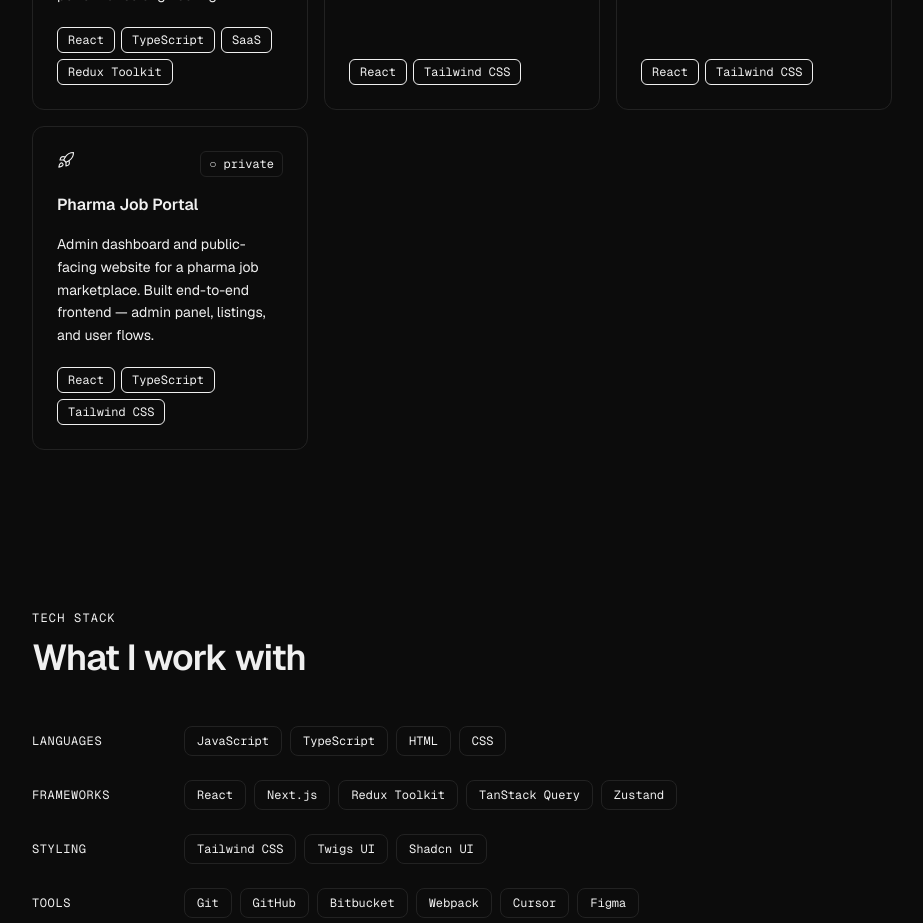
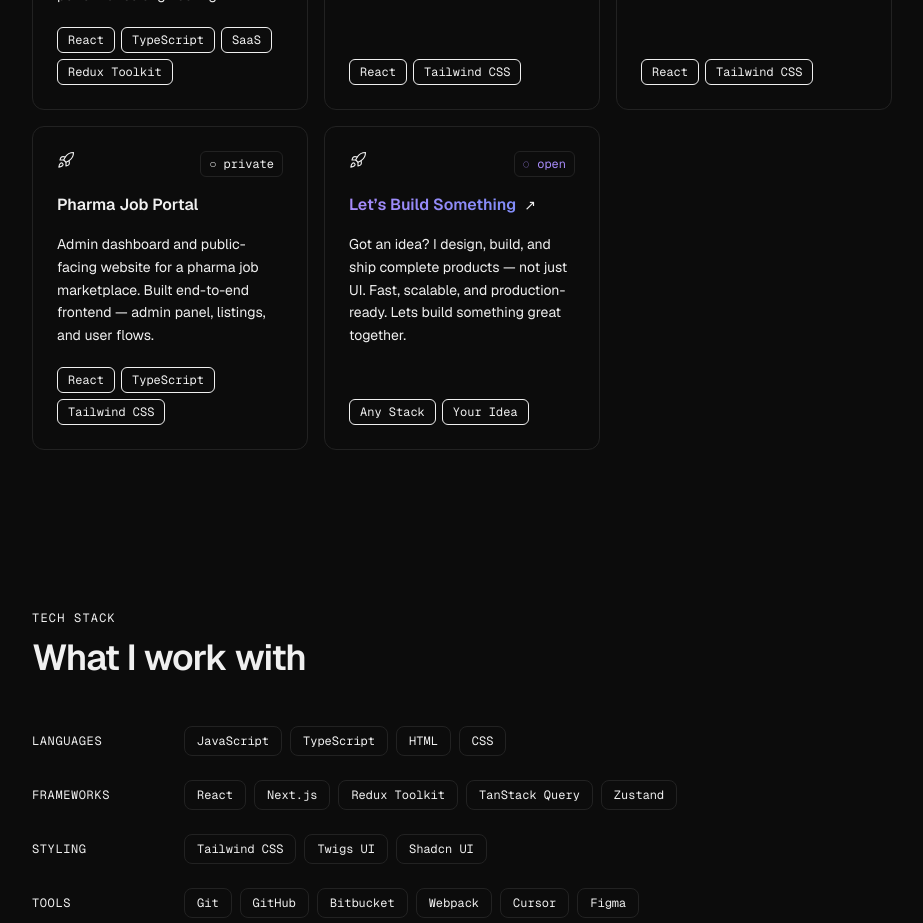
Before and after one commit to NasikhCL/personal-portfolio-website, a Next.js app: page / in a window 1280 px wide. Shown: the part 2780-3703 px from the top of the page, without its empty margins (48-971 px from the left). Built offline with nearby package versions, Linux system fonts and the light colour scheme.

Commit message:
open card added

```diff
--- a/components/sections/Projects.tsx
+++ b/components/sections/Projects.tsx
@@ -72,11 +72,11 @@ function ProjectCard({
               className="text-xs font-mono px-2 py-1 rounded-md border"
               style={{
                 borderColor: "var(--color-border)",
-                color: project.status === "live" ? "#4ade80" : "var(--color-text-muted)",
+                color: project.status === "live" ? "#4ade80" : project.status === "open" ? "#a78bfa" : "var(--color-text-muted)",
                 backgroundColor: "transparent",
               }}
             >
-              {project.status === "live" ? "● live" : `○ ${project.status}`}
+              {project.status === "live" ? "● live" : project.status === "open" ? "◌ open" : `○ ${project.status}`}
             </span>
           </div>
 
@@ -84,7 +84,16 @@ function ProjectCard({
           <div className="flex items-center gap-2">
             <h3
               className="text-base font-semibold"
-              style={{ color: "var(--color-text-primary)" }}
+              style={{
+                color: project.status === "open"
+                  ? "transparent"
+                  : "var(--color-text-primary)",
+                background: project.status === "open"
+                  ? "linear-gradient(90deg, #a78bfa, #818cf8)"
+                  : "none",
+                WebkitBackgroundClip: project.status === "open" ? "text" : "unset",
+                backgroundClip: project.status === "open" ? "text" : "unset",
+              }}
             >
               {project.title}
             </h3>
--- a/data/portfolio.ts
+++ b/data/portfolio.ts
@@ -103,7 +103,14 @@ export const projects = [
     link: null,
     tags: ["React", "TypeScript", "Tailwind CSS"],
     status: "private" as const,
-
+  },
+  {
+    title: "Let’s Build Something",
+    description:
+      "Got an idea? I design, build, and ship complete products — not just UI. Fast, scalable, and production-ready. Lets build something great together.",
+    link: "mailto:nasikcl@gmail.com",
+    tags: ["Any Stack", "Your Idea"],
+    status: "open" as const,
   },
 ];
 
```
